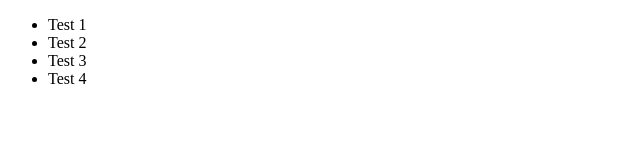
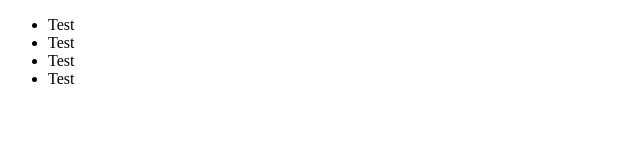
Before and after one commit to arrayofcookies/helloworld, a plain HTML site: page index.html in a window 1280 px wide. Shown: the full height of the page, 0-640 px from the left. Drawn offline with Linux system fonts and the light colour scheme.

Commit message:
Removed numbers

```diff
--- a/index.html
+++ b/index.html
@@ -8,10 +8,10 @@
 </head>
 <body>
     <ul>
-    	<li>Test 1</li>
-    	<li>Test 2</li>
-    	<li>Test 3</li>
-    	<li>Test 4</li>
+    	<li>Test</li>
+    	<li>Test</li>
+    	<li>Test</li>
+    	<li>Test</li>
     </ul>
 </body>
 </html>
```
